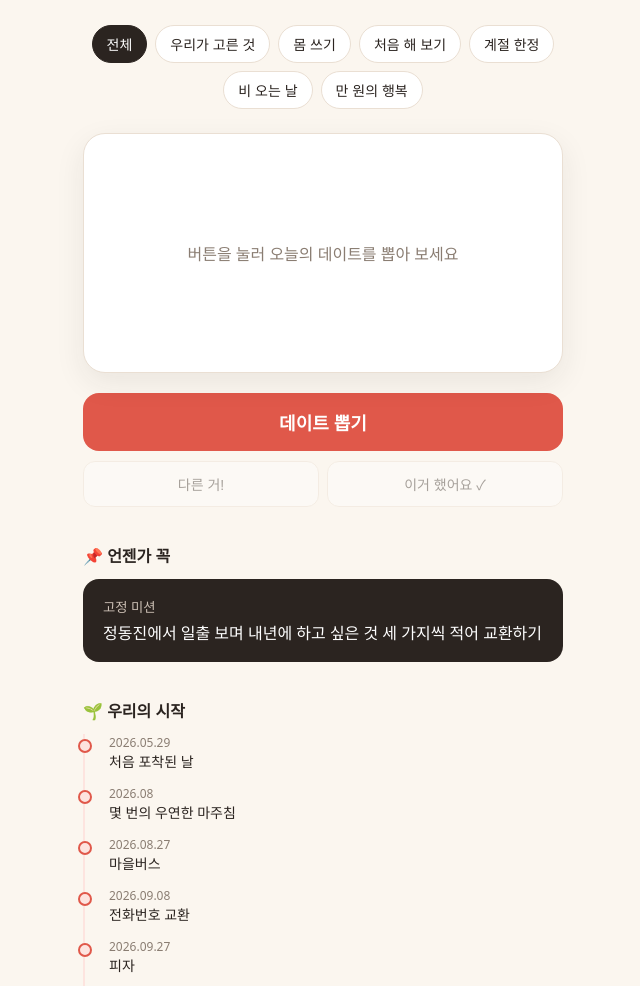
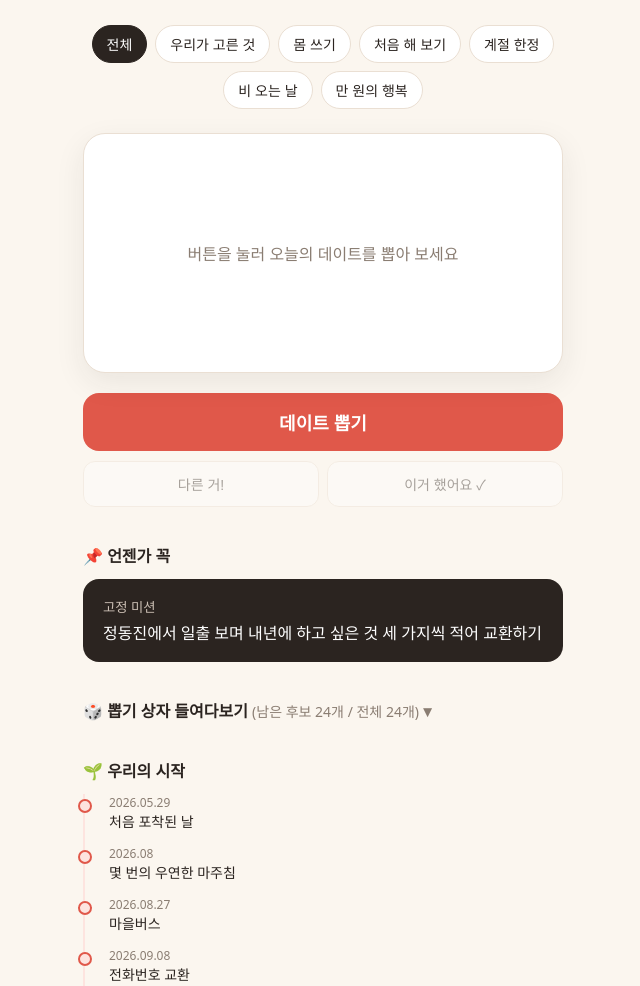
Before and after one commit to pinkman-droid/date-picker, a plain HTML site: page index.html in a window 1280 px wide. Shown: the part 110-1096 px from the top of the page, without its empty margins (317-957 px from the left). Drawn offline with Linux system fonts and the light colour scheme.

Commit message:
뽑기 상자 들여다보기 기능 추가
Co-Authored-By: Claude Opus 5.5 <noreply@anthropic.com>
Claude-Session: https://claude.ai/code/session_01FKndA92wPHN9iyC3yngeXa

```diff
--- a/index.html
+++ b/index.html
@@ -88,6 +88,13 @@
   .timeline li.big::before { background: var(--accent); }
   .timeline .d { color: var(--muted); font-size: 12px; display: block; }
   .timeline li.big b { color: var(--accent); }
+  .pool summary { cursor: pointer; font-size: 16px; font-weight: 700; list-style: none; }
+  .pool summary::-webkit-details-marker { display: none; }
+  .pool summary::after { content: " ▾"; color: var(--muted); }
+  .pool[open] summary::after { content: " ▴"; }
+  .pool #poolCount { color: var(--muted); font-weight: 400; font-size: 14px; }
+  .pool h4 { font-size: 14px; margin: 16px 0 8px; color: var(--accent); }
+  .pool .list li.gone span:first-child { text-decoration: line-through; color: var(--muted); }
   footer { text-align: center; color: var(--muted); font-size: 13px; margin-top: 48px; }
 </style>
 </head>
@@ -118,6 +125,13 @@
       <small>고정 미션</small>
       정동진에서 일출 보며 내년에 하고 싶은 것 세 가지씩 적어 교환하기
     </div>
+  </section>
+
+  <section>
+    <details class="pool">
+      <summary>🎲 뽑기 상자 들여다보기 <span id="poolCount"></span></summary>
+      <div id="poolList"></div>
+    </details>
   </section>
 
   <section>
@@ -297,6 +311,7 @@ function markDone() {
   store.set("date-done", doneList);
   renderDone();
   renderWish();
+  renderPool();
   current = null;
   $("card").innerHTML = `<div class="placeholder">기록 완료! 다음 데이트도 뽑아 볼까요?</div>`;
   $("redrawBtn").disabled = true; $("doneBtn").disabled = true;
@@ -331,9 +346,25 @@ $("addForm").onsubmit = (e) => {
   customIdeas.push({ t, d: "우리가 직접 추가한 아이디어", c: $("newCat").value });
   store.set("date-custom", customIdeas);
   renderWish();
+  renderPool();
   $("newTitle").value = "";
   $("newTitle").placeholder = "추가됐어요! 또 있나요?";
 };
+
+function renderPool() {
+  const doneTitles = new Set(allDone().map(d => d.t));
+  const ideas = allIdeas();
+  const left = ideas.filter(i => !doneTitles.has(i.t)).length;
+  $("poolCount").textContent = `(남은 후보 ${left}개 / 전체 ${ideas.length}개)`;
+  $("poolList").innerHTML = Object.entries(CATEGORIES).map(([k, label]) => {
+    const items = ideas.filter(i => i.c === k);
+    if (!items.length) return "";
+    return `<h4>${label}</h4><ul class="list">` + items.map(i => {
+      const done = doneTitles.has(i.t);
+      return `<li class="${done ? "gone" : ""}"><span>${escapeHtml(i.t)}</span><span class="when">${done ? "했어요 ✓" : ""}</span></li>`;
+    }).join("") + `</ul>`;
+  }).join("");
+}
 
 function renderTimeline() {
   $("timeline").innerHTML = STORY.map(x =>
@@ -345,6 +376,7 @@ renderFilters();
 renderTimeline();
 renderDone();
 renderWish();
+renderPool();
 </script>
 </body>
 </html>
```
